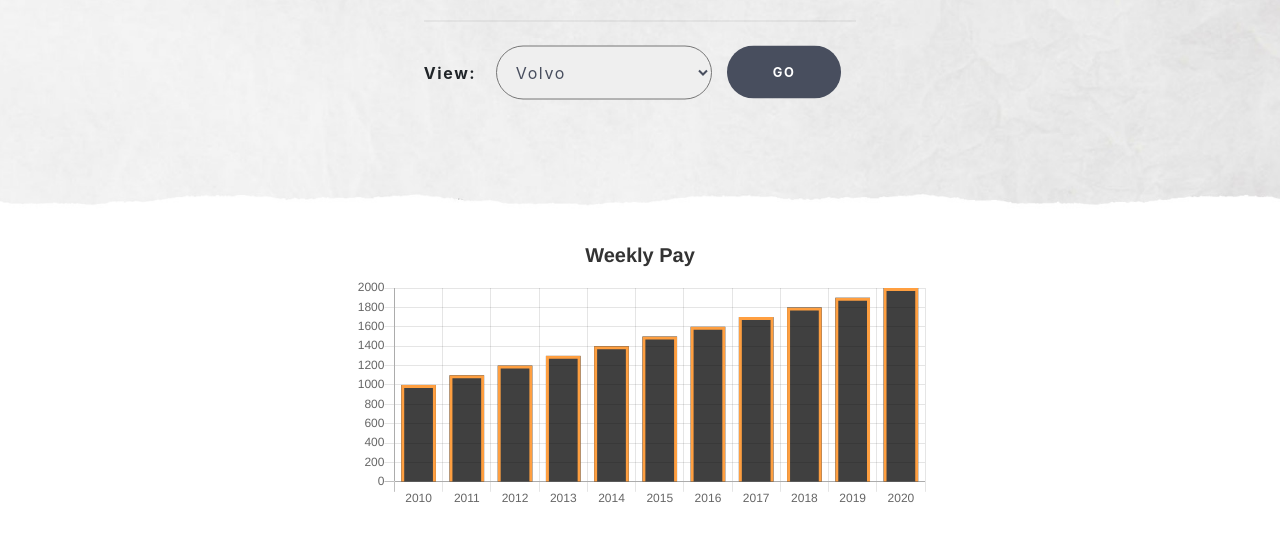
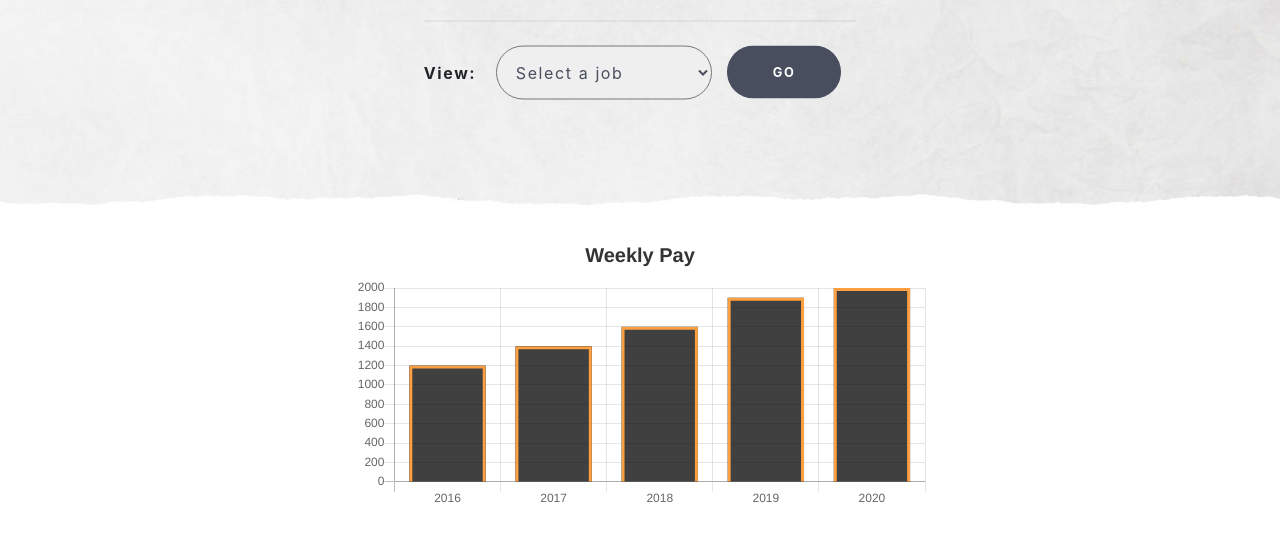
Before and after one commit to Matt-STJR/LinkedOut, a website: page public/advice.html in a window 1280 px wide. Shown: the part 176-718 px from the top of the page. Drawn offline with nearby package versions, Linux system fonts and the light colour scheme.

Commit message:
Updated advice.html, updated advice.js
Updated advice.html, updated advice.js

```diff
--- a/public/advice.html
+++ b/public/advice.html
@@ -13,7 +13,7 @@
   <script type="text/javascript" src="https://cdn.jsdelivr.net/npm/chart.js@2.9.3/dist/Chart.min.js"></script>
   <script type="text/javascript" src="https://stackpath.bootstrapcdn.com/bootstrap/4.3.1/js/bootstrap.bundle.min.js"></script>
   <!-- Custom styles -->
-  <link rel="stylesheet" type="text/css" href="stylesheets/style.css">
+  <link href="stylesheets/style.css" rel="stylesheet">
 </head>
 
 <body>
@@ -51,14 +51,31 @@
       <div class="col-sm-9 col-md-7 col-lg-5 mx-auto v-center">
         <h1 class="page-title text-center">Advice</h5>
         <hr class="my-4">
-          <form action="/action_page.php" class="col-sm-12">
+          <form action="/action_page.php" class="col-sm-12" id="job-view">
             <div class="row">
-            <label for="cars" class="col-sm-2 custom-dropdown-label">View:</label>
-            <select name="cars" id="cars" class="col-sm-6 custom-dropdown">
-              <optgroup label="Select one option:">
-                <option value="volvo">Volvo</option>
-                <option value="saab">Saab</option>
-              </optgroup>
+            <label for="jobs" class="col-sm-2 custom-dropdown-label">View:</label>
+            <select name="jobs" id="dd" class="col-sm-6 custom-dropdown">
+            <option value="" selected="selected">Select a job</option>
+                <option value="dps1">Software Architect</option>
+                <option value="dps2">Software Engineer</option>
+                <option value="dps3">Software Developer</option>
+                <option value="dps4">Systems Engineer</option>
+                <option value="dps5">Software Systems Engineer</option>
+                <option value="dps6">Systems Software Designer</option>
+                <option value="dps7">Systems Software Specialist</option>
+                <option value="dps8">Internet Application Developer</option>
+                <option value="dps9">Internet Developer</option>
+                <option value="dps10">Intranet Developer</option>
+                <option value="dps11">Web Content Developer</option>
+                <option value="dps12">Web Designer</option>
+                <option value="dps13">Applications Programmer</option>
+                <option value="dps14">Computer Language Coder</option>
+                <option value="dps15">Computer Programmer</option>
+                <option value="dps16">Junior Software Developer</option>
+                <option value="dps17">Mainframe Programmer</option>
+                <option value="dps18">Systems Programmer</option>
+                <option value="dps19">Applications Analyst</option>
+                <option value="dps20">Computer Systems Analyst</option>
             </select>
             <div class="col-sm-4">
               <input type="submit" class="btn btn-lg btn-custom-main btn-block text-uppercase" value="Go">
@@ -72,45 +89,6 @@
   <section class="chart-container">
     <canvas id="myChart"></canvas>
   </section>
-<script>
-var ctx = document.getElementById('myChart').getContext('2d');
-var myChart = new Chart(ctx, {
-    type: 'bar',
-    data: {
-        labels: ['2010','2011','2012','2013','2014','2015','2016','2017','2018','2019','2020'],
-        datasets: [{
-            label: 'Weekly Pay',
-            data: [1000,1100,1200,1300,1400,1500,1600,1700,1800,1900,2000],
-            backgroundColor: 'rgba(0, 0, 0, 0.75)',
-            borderColor: 'rgba(255, 159, 64, 1)',
-            borderWidth: 3,
-            hoverBackgroundColor:"#000"
-        }]
-    },
-    options: {
-    scales: {
-      yAxes: [{
-        ticks: {
-          beginAtZero: true
-        }
-      }]
-    },
-    title: {
-      display: true,
-      text: 'Weekly Pay',
-      fontColor: "#333",
-      fontSize: 20,
-      padding: 20
-    },
-    legend: {
-      display: false,
-    }
-  }
-});
-
-
-</script>
-  </section>
 
   <script type="text/javascript" src="js/advice.js"></script>
 
--- /dev/null
+++ b/public/js/advice.js
@@ -0,0 +1,80 @@
+// DataSets
+const constDataSets = {
+"dps1": [1660, 1770, 1850,1990, 2003],
+"dps2": [1760, 1850, 1918, 1965, 2003],
+"dps3": [1578, 1600, 1789, 1820, 1950],
+"dps4": [1520, 1750, 1967, 2100, 2279],
+"dps5": [1650, 1630, 1620, 1640, 1660],
+"dps6": [2299, 2310, 2250, 2300, 2307],
+"dps7": [2700, 2760, 2720, 2750, 2766],
+"dps8": [1950, 1990, 2050, 2120, 2160],
+"dps9": [1750, 1670, 1520, 1350, 1498],
+"dps10": [1850, 1720, 1620, 1522, 1498],
+"dps11": [1000, 1150, 1200, 1270, 1295],
+"dps12": [1190, 1290, 1350, 1400, 1596],
+"dps13": [998, 1350, 1490, 1550, 1596],
+"dps14": [1550, 1790, 1878, 1990, 2060],
+"dps15": [1730, 1850, 1880, 1910, 1932],
+"dps16": [950, 1200, 1464, 1682, 1821],
+"dps17": [790, 810, 860, 910, 936],
+"dps18": [1790, 1810, 1850, 1910, 1932],
+"dps19": [1750, 1790, 1810, 1850, 1889],
+"dps20": [1950, 1760, 1640, 1510, 1402],
+"dps21": [1950, 1760, 1640, 1510, 1402],
+}
+
+// Config file
+var chartConfig = {
+  type: 'bar',
+  data: {
+      labels: ['2016','2017','2018','2019','2020'],
+      datasets: [{
+          label: 'Weekly Pay',
+          data: [],
+          backgroundColor: 'rgba(0, 0, 0, 0.75)',
+          borderColor: 'rgba(255, 159, 64, 1)',
+          borderWidth: 3,
+          hoverBackgroundColor:"#000"
+      }]
+  },
+  options: {
+  scales: {
+    yAxes: [{
+      ticks: {
+        beginAtZero: true
+      }
+    }]
+  },
+  title: {
+    display: true,
+    text: 'Weekly Pay',
+    fontColor: "#333",
+    fontSize: 20,
+    padding: 20
+  },
+  legend: {
+    display: false,
+  }
+}
+}
+
+const ctx = document.getElementById('myChart').getContext('2d');
+const myChart = new Chart(ctx, chartConfig);
+
+$('#job-view').on('submit', (evt) => {
+  evt.preventDefault();
+
+  const dataValues = $('#job-view select').val();
+
+  loadChart(dataValues);
+
+});
+
+loadChart = (data) => {
+
+  chartConfig.data.datasets[0].data = !data ? [1200,1400,1600,1900,2000] : constDataSets[data];
+  myChart.update(chartConfig)
+
+}
+
+loadChart();
```
Also changed, not shown: advice.html (deleted, +0 -97 lines), advice.js (deleted, +0 -80 lines).
